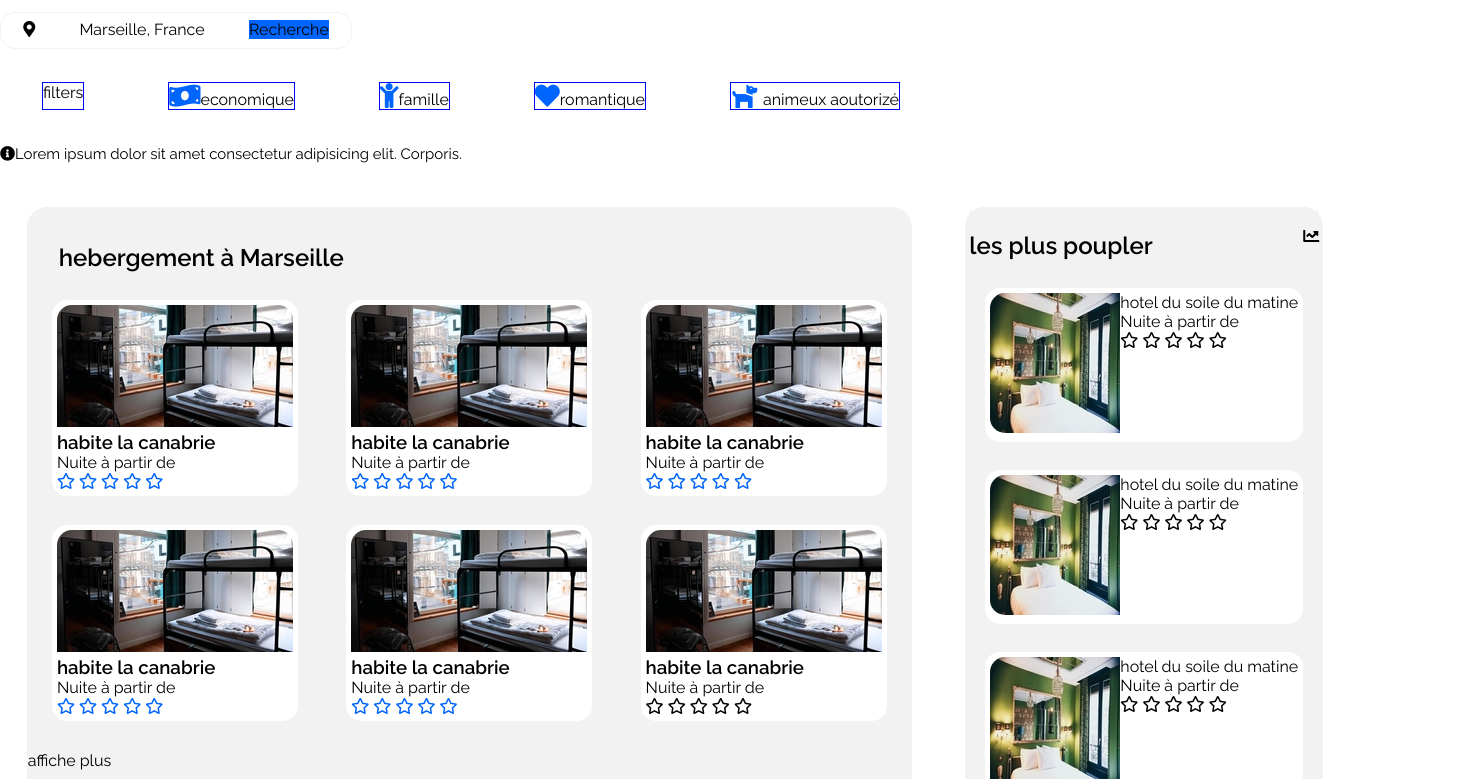
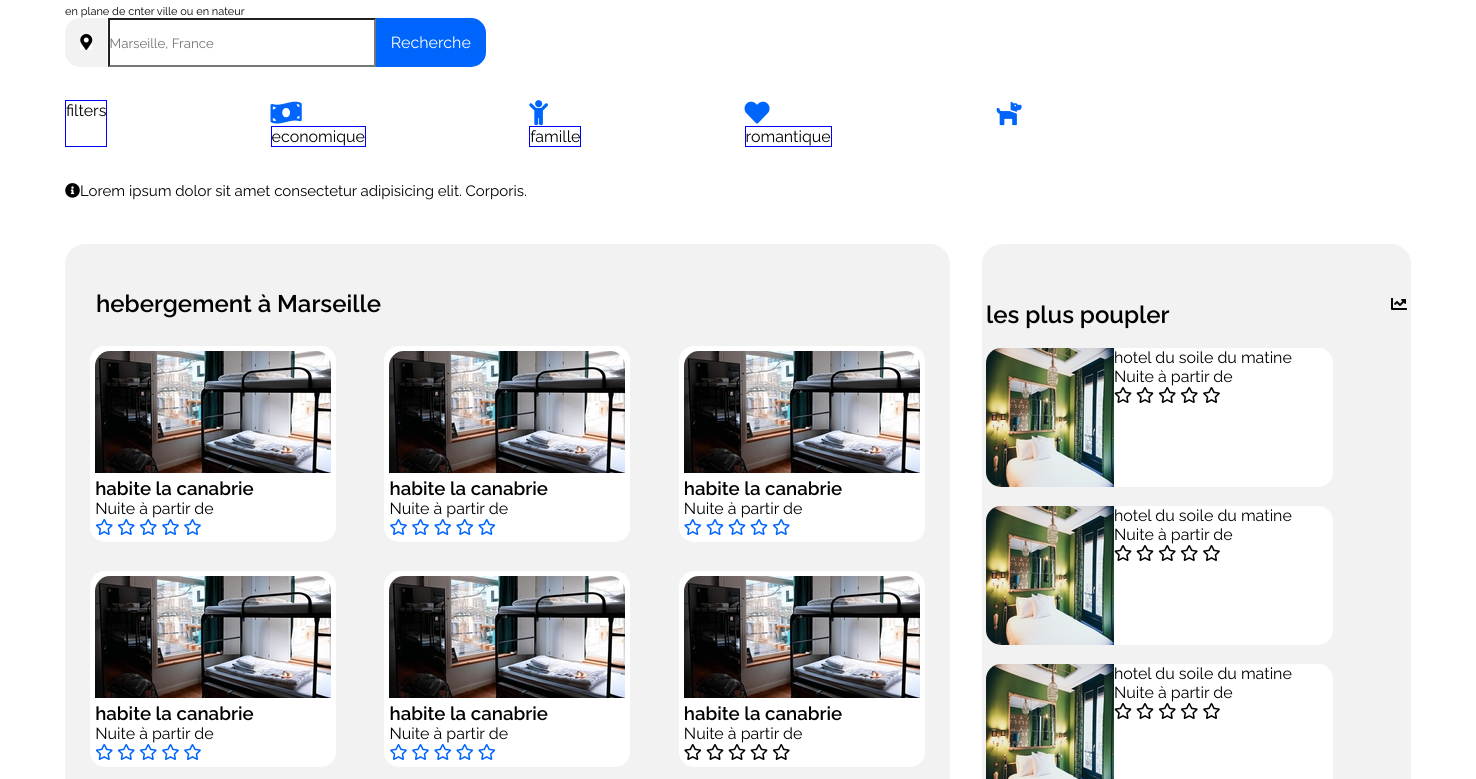
Before and after one commit to muhanadmk/Reservia, a plain HTML site: page index.html in a window 1280 px wide. Shown: the part 123-902 px from the top of the page, 1476 px wide, since content can reach past the window. Drawn offline with Linux system fonts and the light colour scheme.

Commit message:
presque final

```diff
--- a/index.html
+++ b/index.html
@@ -13,7 +13,6 @@
 <body>
     <div class="page">
         <header>
-            <div>
                 <p><img src="images/logo/Reservia.svg" alt=""></p>
                 <nav>
                     <lu>
@@ -22,26 +21,47 @@
                         <li><a href="#">s'inscrire</a></li>
                     </lu>
                 </nav>
-            </div>
         </header>
 
         <div class="hed2">
             <h1>trover votre logement pour de vacance de réve</h1>
             <p>en plane de cnter ville ou en nateur</p>
         </div>
+
         <div class="cherch">
-                <p><i class="fas fa-map-marker-alt"></i></p>
-                <p>Marseille, France</p>
+            <div class="icon1"> <i class="fas fa-map-marker-alt"></i></div>
+            <input type="text" placeholder="Marseille, France">
             <div class="recherch"><p> Recherche</p></div>
         </div>
 
         <section>
             <div class="fliter">
                 <p>filters</p>
-                <p><i class="fas fa-money-bill-wave"></i>economique</p>
-                <p><i class="fas fa-child"></i>famille</p>
-                <p><i class="fas fa-heart"></i>romantique</p>
-                <p><i class="fas fa-dog"></i> animeux aoutorizé</p>
+                <div>
+                    <div class="filter-icon">
+                        <i class="fas fa-money-bill-wave"></i>
+                    </div>
+                    <p>economique</p>
+                </div>
+                <div>
+                    <div class="filter-icon">
+                        <i class="fas fa-child"></i>
+                    </div>
+                    <p>famille</p>
+                </div>
+                <div>
+                    <div class="filter-icon">
+                        <i class="fas fa-heart"></i>
+                    </div>
+                    <p>romantique</p>
+                </div>
+                <div>
+                    <div class="filter-icon">
+                        <i class="fas fa-dog"></i>
+                    </div>
+
+                </div>
+
             </div>
         </section>
         <div class="under-flter"><p><i class="fas fa-info-circle"></i>Lorem ipsum dolor sit amet consectetur adipisicing elit. Corporis. </p></div>
@@ -114,37 +134,33 @@
                     <i class="fas fa-chart-line"></i>
                 </div>
 
-                <div class="blog-images">
                 <div class="dorit">
-                        <p><img src="images/hebergements/petite/emile-guillemot-bj_rcsc5xfe-un.jpg" alt=""></p>
+                    <img src="images/hebergements/petite/5555.jpg" alt="">
                     <div class="border">
                         <p>hotel du soile du matine</p>
                         <p> Nuite à partir de</p>
                         <p><i class="far fa-star"></i> <i class="far fa-star"></i> <i class="far fa-star"></i> <i class="far fa-star"></i> <i class="far fa-star"></i></p>
                     </div>
                 </div>
-                </div>
-                <div class="blog-images">
+
                 <div class="dorit">
-                        <p><img src="images/hebergements/petite/emile-guillemot-bj_rcsc5xfe-un.jpg" alt=""></p>
+                    <img src="images/hebergements/petite/5555.jpg" alt="">
                     <div class="border">
                         <p>hotel du soile du matine</p>
                         <p> Nuite à partir de</p>
                         <p><i class="far fa-star"></i> <i class="far fa-star"></i> <i class="far fa-star"></i> <i class="far fa-star"></i> <i class="far fa-star"></i></p>
                     </div>
                 </div>
-                </div>
 
-                <div class="blog-images">
                 <div class="dorit">
-                        <p><img src="images/hebergements/petite/emile-guillemot-bj_rcsc5xfe-un.jpg" alt=""></p>
+                    <img src="images/hebergements/petite/5555.jpg" alt="">
                     <div class="border">
                         <p>hotel du soile du matine</p>
                         <p> Nuite à partir de</p>
                         <p><i class="far fa-star"></i> <i class="far fa-star"></i> <i class="far fa-star"></i> <i class="far fa-star"></i> <i class="far fa-star"></i></p>
                     </div>
                 </div>
-                </div>
+
             </div>
         </div>
 
--- a/style.css
+++ b/style.css
@@ -6,15 +6,15 @@
     font-family: 'Raleway', sans-serif;
 }
 .page{
-    width: 1350px;
-    /* padding-left: 25px; */
+    width: 1346px;
     margin: 0 auto;
+    padding-left: 65px;
+    padding-right: 65px;
 }
 
 .bolg{
     display: flex;
-   justify-content: space-around;
-   /* align-items: center; */
+   justify-content: space-between;
 
 }
 
@@ -34,17 +34,10 @@ a{
 header
 {
     display: flex;
-    justify-content: center;
-    margin-top: 25px;
-}
-
-header div {
-    width: 1314px;
-    display: flex;
     justify-content: space-between;
     align-items: center;
+    margin-top: 51px;
 }
-
 
 li
 {
@@ -78,21 +71,33 @@ h1{
 /* recherch */
 
 .cherch{
-    width: 350px;
-    height: 35px;
-    margin-top: 20px;
+    width: 421px;
+    height: 49px;
+    /* margin-top: 20px; */
     display: flex;
     justify-content: space-around;
-    border: 1px solid #F2F2F2 ;
-    border-radius: 15px;
+    align-items: center;
 }
-.cherch p{
-    margin-top: 7px;
+input{
+    width: 264px;
+    height: 45px;
+}
+
+.recherch p{
+    background-color: #0065FC;
+    border-top-right-radius: 15px;
+    border-bottom-right-radius: 15px;
+    padding: 15px;
+    color: #ffffff;
  }
 
- .cherch .recherch p {
-     background-color: #0065FC;
- }
+.icon1{
+    background-color: #F2F2F2;
+    border-bottom-left-radius: 15px;
+    border-top-left-radius: 15px;
+    padding: 15px;
+}
+
 /* FLITER */
 
 section{
@@ -101,9 +106,9 @@ section{
 }
 
 .fliter {
- width: 942px;
-display: flex;
-justify-content: space-around;
+    width: 958px;
+    display: flex;
+    justify-content: space-between;
 /* border: 1px solid red;
 border-radius: 15px; */
 }
@@ -133,9 +138,10 @@ border-radius: 15px; */
 }
 
  .images-center h2{
-    margin-top: 35px;
+    margin-top: 44px;
+    margin-left: 30px;
     background-color: #F2F2F2;
-    margin-left: 31px;
+
 }
 
 .images-center{
@@ -143,6 +149,9 @@ border-radius: 15px; */
     background-color: #F2F2F2;
     border: 1px solid #F2F2F2;
     border-radius: 20px;
+    display: flex;
+    flex-direction: column;
+    justify-content: space-around;
 }
 
 .center1{
@@ -178,22 +187,28 @@ border-radius: 15px; */
     justify-content: space-between;
     align-items: center;
     background-color: #F2F2F2;
+    margin-top: 22px;
 }
 
 .imag-dorit{
-    width: 350px;
+    width: 421px;
     background-color:#F2F2F2 ;
     border: 4px solid #F2F2F2;
     border-radius: 20px;
+    display: flex;
+    flex-direction: column;
+    justify-content: space-around;
 }
 
 .dorit{
     display: flex;
     /* justify-content: space-around; */
-    background-color: #F2F2F2;
+    background-color: #ffffff
     border: 5px solid #ffffff;
     border-radius: 15px;
-    margin-top: 28px;
+    width: 347px;
+    height: 148;
+    /* margin-top: 28px; */
 
 }
 
@@ -210,7 +225,8 @@ border-radius: 15px; */
 
 .blog-images{
     display: flex;
-    justify-content: center;
+    flex-direction: column;
+    justify-content: space-around;
     background-color: #F2F2F2;
 }
 
```
Also changed, not shown: images/hebergements/petite/5555.jpg (added). Lines whose indentation alone changed are shown as unchanged.
